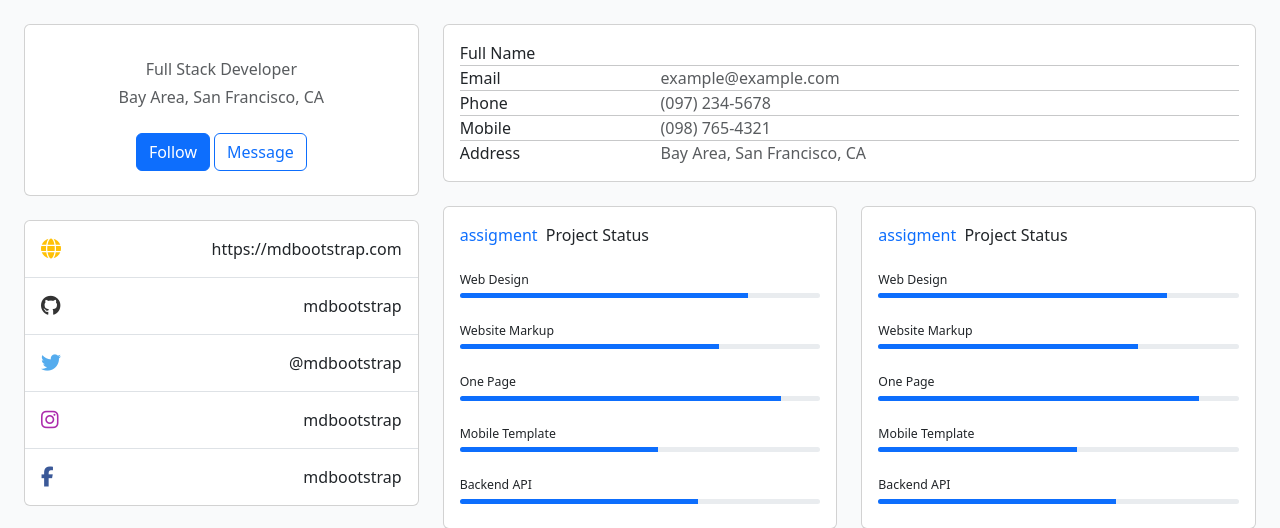
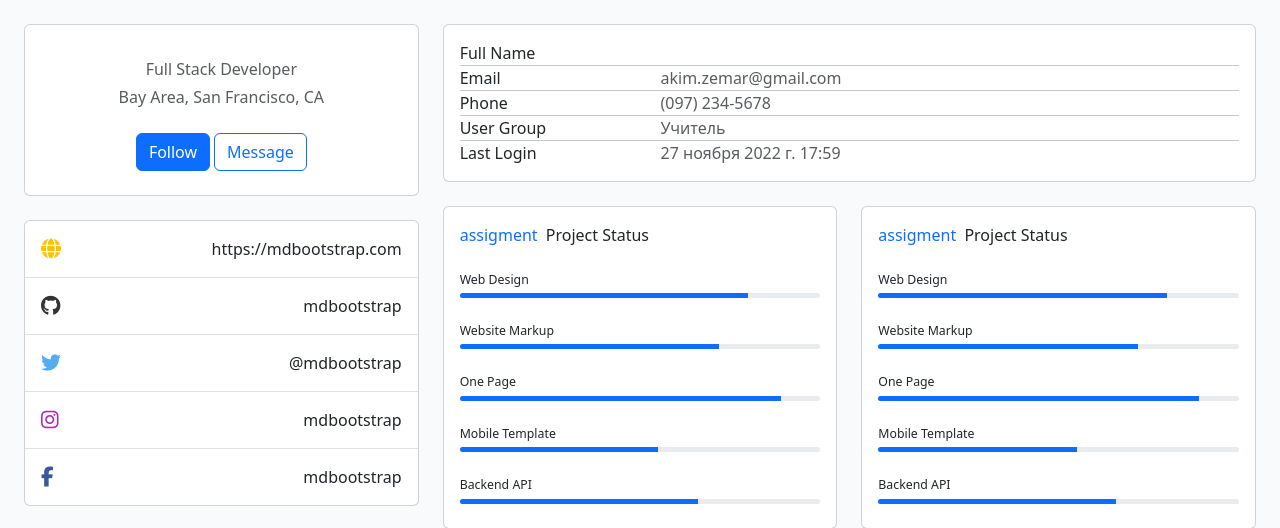
Before and after one commit to MycroftBrooks/lexical_questions, a Django app: page /profile/ in a window 1280 px wide. Shown: the part 214-742 px from the top of the page. Run offline with Django 4.2, Linux system fonts and the light colour scheme; a user stored in the database is signed in; some libraries are stand-ins or nearby versions.

Commit message:
UPD info in profile.html

```diff
--- a/parser/parser_app/templates/parser_app/profile.html
+++ b/parser/parser_app/templates/parser_app/profile.html
@@ -1,5 +1,5 @@
-{% extends 'parser_app/base.html' %} {% block title %}Lexical
-Questions:Profile{% endblock %} {%block content%}
+{% extends 'parser_app/base.html' %} {%block title%}Lexical Questions:
+Profile{%endblock %} {%block content%}
 <section>
   <div class="container py-2">
     <div class="row">
@@ -85,7 +85,7 @@
                 <p class="mb-0">Email</p>
               </div>
               <div class="col-sm-9">
-                <p class="text-muted mb-0">example@example.com</p>
+                <p class="text-muted mb-0">{{ user.email }}</p>
               </div>
             </div>
             <hr />
@@ -100,19 +100,19 @@
             <hr />
             <div class="row">
               <div class="col-sm-3">
-                <p class="mb-0">Mobile</p>
+                <p class="mb-0">User Group</p>
               </div>
               <div class="col-sm-9">
-                <p class="text-muted mb-0">(098) 765-4321</p>
+                <p class="text-muted mb-0">{{ user.groups.all.0 }}</p>
               </div>
             </div>
             <hr />
             <div class="row">
               <div class="col-sm-3">
-                <p class="mb-0">Address</p>
+                <p class="mb-0">Last Login</p>
               </div>
               <div class="col-sm-9">
-                <p class="text-muted mb-0">Bay Area, San Francisco, CA</p>
+                <p class="text-muted mb-0">{{ user.last_login }}</p>
               </div>
             </div>
           </div>
```
Also changed, not shown: parser/db.sqlite3.
